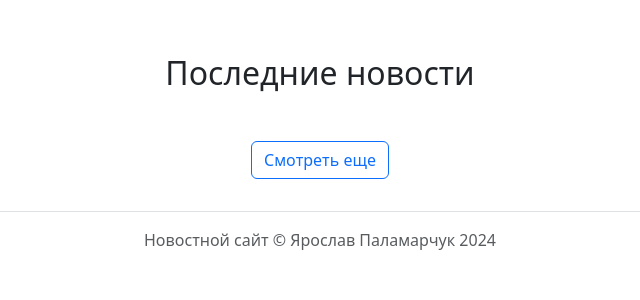
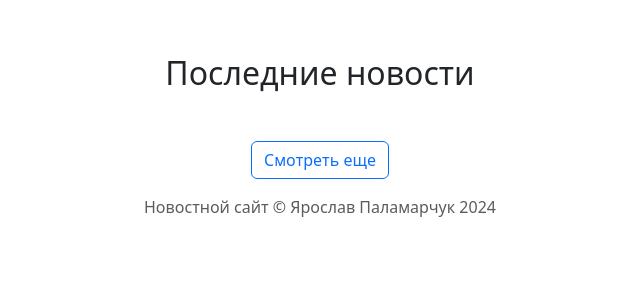
Before and after one commit to palyaros02/shp_django, a Django app: page / in a window 1280 px wide. Shown: the part 376-676 px from the top of the page, without its empty margins (320-960 px from the left). Run offline with Django 5.2, Linux system fonts and the light colour scheme; data that the repository does not hold is empty.

Commit message:
REF: deleted comments from footer

```diff
--- a/app/templates/base/footer.html
+++ b/app/templates/base/footer.html
@@ -1,14 +1,3 @@
 <footer class="footer mt-auto my-4 py-3">
-  <ul class="nav justify-content-center border-bottom pb-3 mb-3">
-      <!-- <li class="nav-item"><a href="/index" class="nav-link px-2 text-body-secondary">Главная</a></li>
-      <li class="nav-item"><a href="/articles" class="nav-link px-2 text-body-secondary">Все посты</a></li> -->
-  </ul>
   <p class="text-center text-body-secondary">Новостной сайт © Ярослав Паламарчук {% now "Y" %}</p>
 </footer>
-
-<!--
-<footer class="bg-light text-center text-lg-start mt-auto">
-  <div class="text-center p-3">
-      © 2024 News Website. All Rights Reserved.
-  </div>
-</footer> -->
```
